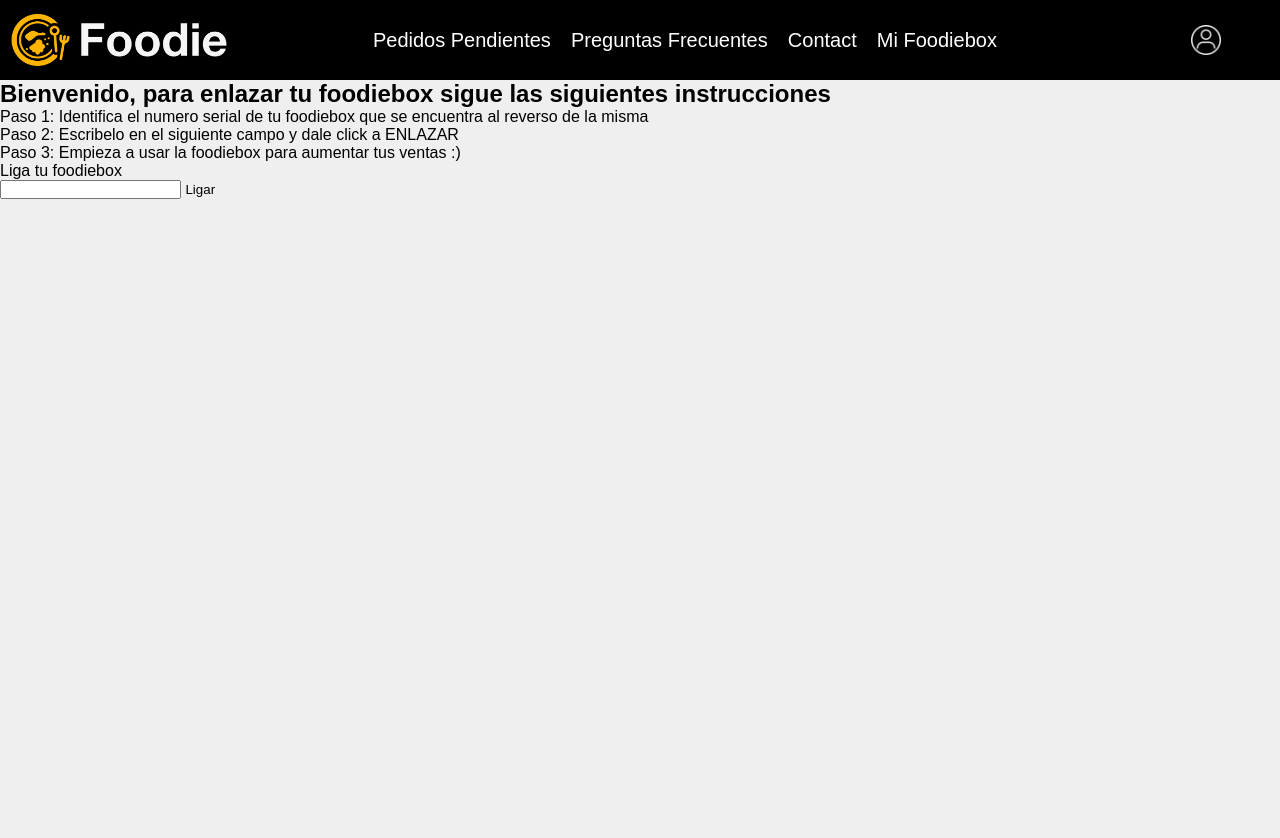
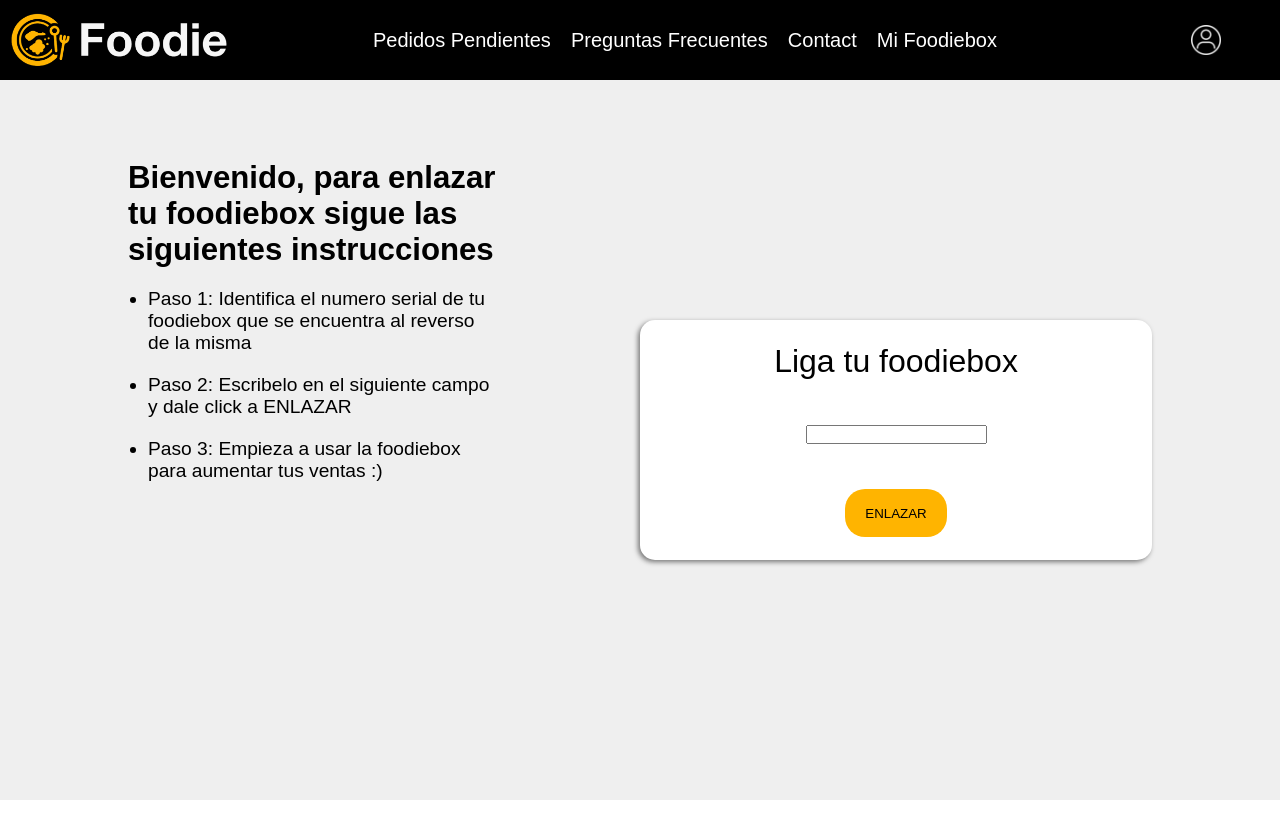
Before and after one commit to JANETSM17/Foodie-v2, a website: page public/views/foodiebox/foodiebox.html in a window 1280 px wide. After the commit the page ends 800 px from the top, so only its background shows below. Drawn offline with Linux system fonts and the light colour scheme; files whose address does not match are found by name; a web font is replaced by a local one.

Commit message:
ya quedo la bag perra

```diff
--- a/public/views/foodiebox/foodiebox.css
+++ b/public/views/foodiebox/foodiebox.css
@@ -118,4 +118,37 @@ section{
     width: 100%;
     height: 90vh;
     background-color: #efefef;
+    display: flex;
+    align-items: center;
+    justify-content: space-evenly;
+
 }
+#instructions{
+    width: 30vw;
+    height: 70vh;
+    font-size: 1.3rem;
+}
+#instructions>ul>li{
+    font-size: 1.2rem;
+    margin: 2.5vh;
+}
+#addFoodiebox{
+    display: flex;
+    justify-content: space-around;
+    align-items: center;
+    flex-direction: column;
+    width: 40vw;
+    height: 30vh;
+    background-color: white;
+    font-size: 2rem;
+    border-radius: 15px;
+    box-shadow: -2px 2px 5px rgba(0, 0, 0, 0.5);
+
+}
+#enlazar{
+    background-color: #ffb400ff;
+    width: 20%;
+    height: 20%;
+    border-radius:20px ;
+    cursor: pointer;
+}
--- a/public/views/foodiebox/foodiebox.html
+++ b/public/views/foodiebox/foodiebox.html
@@ -39,9 +39,9 @@
         <div id="addFoodiebox">
             <p>Liga tu foodiebox</p>
             <input type="text" id="numSerie">
-            <button type="button" onclick="ligar()">Ligar</button>
+            <button id="enlazar" type="button" onclick="ligar()">ENLAZAR</button>
         </div>
-    <section>
+    </section>
 
         <script src="../../views/foodiebox/foodiebox.js"></script>
 </body>
--- a/src/services/db.js
+++ b/src/services/db.js
@@ -1,6 +1,6 @@
 // db.js es la configuración de la base de datos
 const { MongoClient, ObjectId} = require('mongodb')
-const local = true
+const local = false
 const url = local?'mongodb://127.0.0.1:27017':'mongodb+srv://Admin:FOODIE@clusterfoodie.10j4aom.mongodb.net/'
 
 const dbName = local?'foodieLocal':'foodie'
```
Also changed, not shown: public/views/bag/bag.css (+11 -0 lines), public/views/bag/bag.html (+11 -6 lines).
